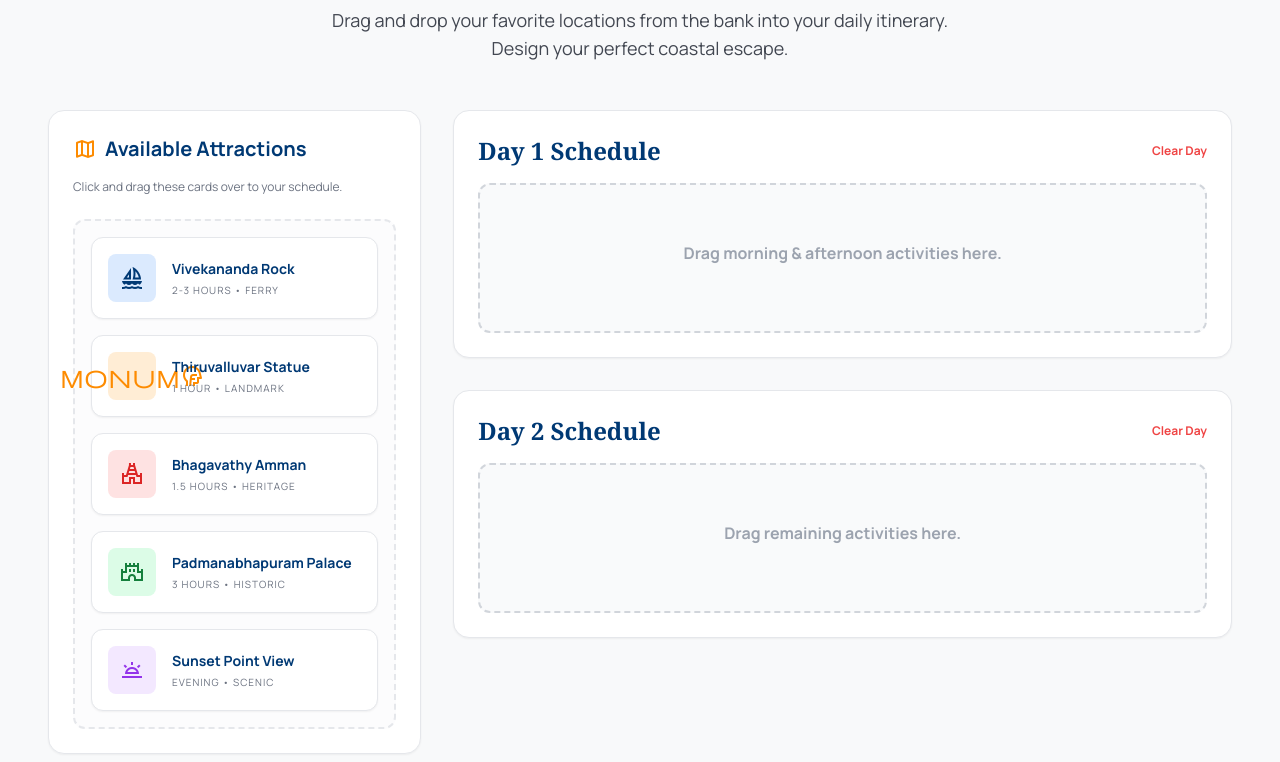
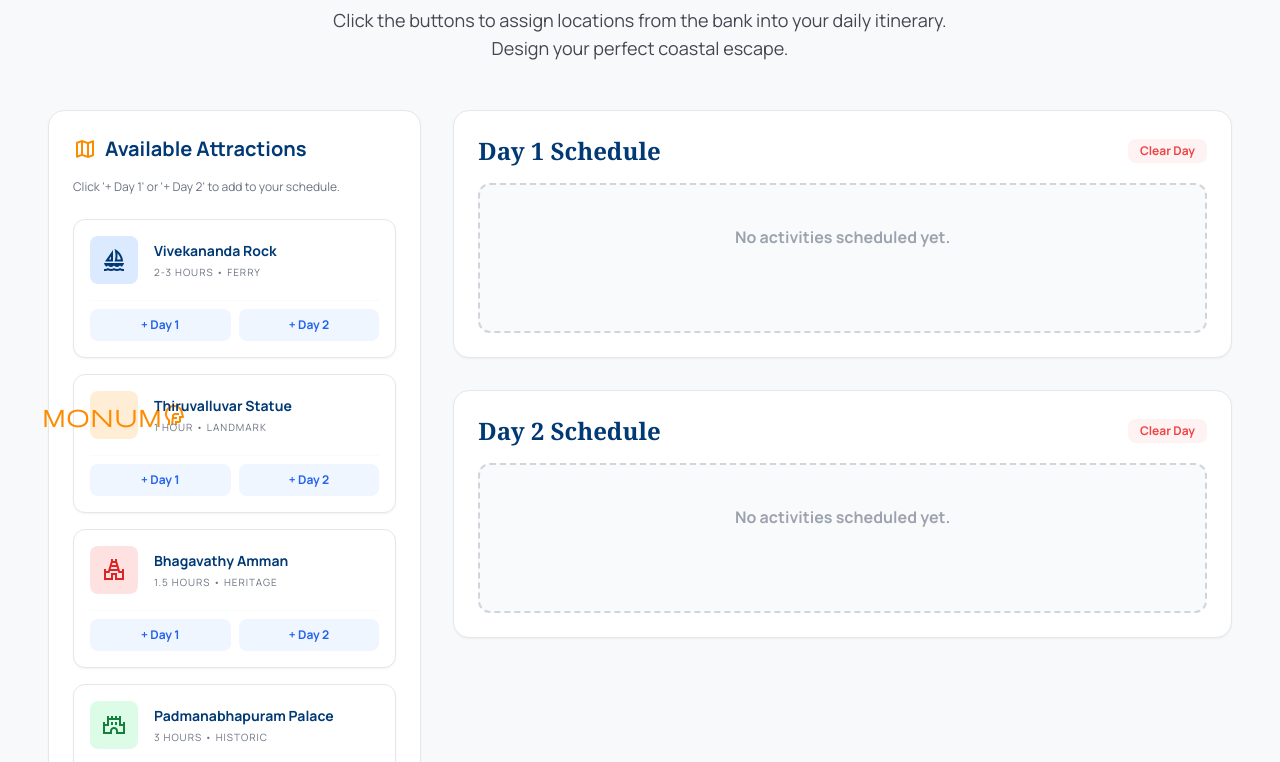
Before and after one commit to ParvathiDev23/kanyakumari-portal, a website: page planner.html in a window 1280 px wide. Shown: the part 186-948 px from the top of the page. Drawn offline with nearby package versions, Linux system fonts and the light colour scheme.

```diff
--- a/planner.html
+++ b/planner.html
@@ -8,8 +8,6 @@
     <script src="https://cdn.tailwindcss.com?plugins=forms,container-queries"></script>
     <script src="https://cdn.jsdelivr.net/npm/@supabase/supabase-js@2"></script>
 
-    <script src="https://cdn.jsdelivr.net/npm/sortablejs@latest/Sortable.min.js"></script>
-
     <link href="https://fonts.googleapis.com/css2?family=Noto+Serif:wght@400;700&family=Manrope:wght@300;400;500;600;700;800&display=swap" rel="stylesheet"/>
     <link href="https://fonts.googleapis.com/css2?family=Material+Symbols+Outlined:wght,FILL@100..700,0..1&display=swap" rel="stylesheet"/>
     <script id="tailwind-config">
@@ -17,15 +15,8 @@
     </script>
     <style>
         .material-symbols-outlined { font-variation-settings: 'FILL' 0, 'wght' 400, 'GRAD' 0, 'opsz' 24; vertical-align: middle;}
-
-        /* SortableJS specific styling */
-        .draggable-item { cursor: grab; }
-        .draggable-item:active { cursor: grabbing; }
-        .drop-zone { min-height: 150px; transition: all 0.3s ease; }
-
-        /* The style of the card while you are holding it */
-        .sortable-ghost { opacity: 0.4; background-color: #f0f7ff; border: 2px dashed #003974; }
-        .sortable-drag { box-shadow: 0 20px 25px -5px rgb(0 0 0 / 0.1), 0 8px 10px -6px rgb(0 0 0 / 0.1); cursor: grabbing !important; }
+        /* Smooth transitions for moving cards */
+        .itinerary-card { transition: all 0.3s ease; }
     </style>
 </head>
 <body class="bg-surface font-body text-[#191c1d] overflow-x-hidden min-h-screen flex flex-col">
@@ -49,7 +40,7 @@
 
     <div class="mb-12 text-center max-w-2xl mx-auto">
         <h1 class="text-4xl md:text-5xl text-primary font-bold mb-4 font-headline">Interactive Trip Planner</h1>
-        <p class="text-on-surface-variant text-lg">Drag and drop your favorite locations from the bank into your daily itinerary. Design your perfect coastal escape.</p>
+        <p class="text-on-surface-variant text-lg">Click the buttons to assign locations from the bank into your daily itinerary. Design your perfect coastal escape.</p>
     </div>
 
     <div class="grid grid-cols-1 lg:grid-cols-12 gap-8 items-start">
@@ -59,11 +50,12 @@
                 <span class="material-symbols-outlined text-secondary-container">map</span>
                 Available Attractions
             </h2>
-            <p class="text-xs text-gray-500 mb-6">Click and drag these cards over to your schedule.</p>
+            <p class="text-xs text-gray-500 mb-6">Click '+ Day 1' or '+ Day 2' to add to your schedule.</p>
 
-            <div id="source-zone" class="drop-zone space-y-4 rounded-xl border-2 border-dashed border-gray-200 p-4 bg-gray-50/50">
+            <div id="source-zone" class="space-y-4 min-h-[150px]">
 
-                <div class="draggable-item bg-white p-4 rounded-xl border border-gray-200 shadow-sm flex gap-4 items-center">
+                <div id="card-rock" class="itinerary-card bg-white p-4 rounded-xl border border-gray-200 shadow-sm flex flex-col gap-3">
+                    <div class="flex gap-4 items-center">
                         <div class="w-12 h-12 rounded-lg bg-blue-100 flex items-center justify-center shrink-0 text-primary">
                             <span class="material-symbols-outlined">sailing</span>
                         </div>
@@ -72,8 +64,14 @@
                             <p class="text-[10px] text-gray-500 uppercase tracking-widest mt-1">2-3 Hours • Ferry</p>
                         </div>
                     </div>
+                    <div class="action-buttons flex gap-2 border-t border-gray-50 pt-2 mt-1">
+                        <button onclick="moveCard('card-rock', 'day1-zone')" class="flex-1 bg-blue-50 text-blue-600 hover:bg-blue-100 py-2 rounded-lg text-xs font-bold transition-colors">+ Day 1</button>
+                        <button onclick="moveCard('card-rock', 'day2-zone')" class="flex-1 bg-blue-50 text-blue-600 hover:bg-blue-100 py-2 rounded-lg text-xs font-bold transition-colors">+ Day 2</button>
+                    </div>
+                </div>
 
-                <div class="draggable-item bg-white p-4 rounded-xl border border-gray-200 shadow-sm flex gap-4 items-center">
+                <div id="card-statue" class="itinerary-card bg-white p-4 rounded-xl border border-gray-200 shadow-sm flex flex-col gap-3">
+                    <div class="flex gap-4 items-center">
                         <div class="w-12 h-12 rounded-lg bg-orange-100 flex items-center justify-center shrink-0 text-secondary-container">
                             <span class="material-symbols-outlined">monument</span>
                         </div>
@@ -82,8 +80,14 @@
                             <p class="text-[10px] text-gray-500 uppercase tracking-widest mt-1">1 Hour • Landmark</p>
                         </div>
                     </div>
+                    <div class="action-buttons flex gap-2 border-t border-gray-50 pt-2 mt-1">
+                        <button onclick="moveCard('card-statue', 'day1-zone')" class="flex-1 bg-blue-50 text-blue-600 hover:bg-blue-100 py-2 rounded-lg text-xs font-bold transition-colors">+ Day 1</button>
+                        <button onclick="moveCard('card-statue', 'day2-zone')" class="flex-1 bg-blue-50 text-blue-600 hover:bg-blue-100 py-2 rounded-lg text-xs font-bold transition-colors">+ Day 2</button>
+                    </div>
+                </div>
 
-                <div class="draggable-item bg-white p-4 rounded-xl border border-gray-200 shadow-sm flex gap-4 items-center">
+                <div id="card-temple" class="itinerary-card bg-white p-4 rounded-xl border border-gray-200 shadow-sm flex flex-col gap-3">
+                    <div class="flex gap-4 items-center">
                         <div class="w-12 h-12 rounded-lg bg-red-100 flex items-center justify-center shrink-0 text-red-600">
                             <span class="material-symbols-outlined">temple_hindu</span>
                         </div>
@@ -92,8 +96,14 @@
                             <p class="text-[10px] text-gray-500 uppercase tracking-widest mt-1">1.5 Hours • Heritage</p>
                         </div>
                     </div>
+                    <div class="action-buttons flex gap-2 border-t border-gray-50 pt-2 mt-1">
+                        <button onclick="moveCard('card-temple', 'day1-zone')" class="flex-1 bg-blue-50 text-blue-600 hover:bg-blue-100 py-2 rounded-lg text-xs font-bold transition-colors">+ Day 1</button>
+                        <button onclick="moveCard('card-temple', 'day2-zone')" class="flex-1 bg-blue-50 text-blue-600 hover:bg-blue-100 py-2 rounded-lg text-xs font-bold transition-colors">+ Day 2</button>
+                    </div>
+                </div>
 
-                <div class="draggable-item bg-white p-4 rounded-xl border border-gray-200 shadow-sm flex gap-4 items-center">
+                <div id="card-palace" class="itinerary-card bg-white p-4 rounded-xl border border-gray-200 shadow-sm flex flex-col gap-3">
+                    <div class="flex gap-4 items-center">
                         <div class="w-12 h-12 rounded-lg bg-green-100 flex items-center justify-center shrink-0 text-green-700">
                             <span class="material-symbols-outlined">castle</span>
                         </div>
@@ -102,14 +112,9 @@
                             <p class="text-[10px] text-gray-500 uppercase tracking-widest mt-1">3 Hours • Historic</p>
                         </div>
                     </div>
-
-                <div class="draggable-item bg-white p-4 rounded-xl border border-gray-200 shadow-sm flex gap-4 items-center">
-                    <div class="w-12 h-12 rounded-lg bg-purple-100 flex items-center justify-center shrink-0 text-purple-600">
-                        <span class="material-symbols-outlined">wb_twilight</span>
-                    </div>
-                    <div>
-                        <h3 class="font-bold text-primary text-sm">Sunset Point View</h3>
-                        <p class="text-[10px] text-gray-500 uppercase tracking-widest mt-1">Evening • Scenic</p>
+                    <div class="action-buttons flex gap-2 border-t border-gray-50 pt-2 mt-1">
+                        <button onclick="moveCard('card-palace', 'day1-zone')" class="flex-1 bg-blue-50 text-blue-600 hover:bg-blue-100 py-2 rounded-lg text-xs font-bold transition-colors">+ Day 1</button>
+                        <button onclick="moveCard('card-palace', 'day2-zone')" class="flex-1 bg-blue-50 text-blue-600 hover:bg-blue-100 py-2 rounded-lg text-xs font-bold transition-colors">+ Day 2</button>
                     </div>
                 </div>
 
@@ -121,20 +126,20 @@
             <div class="bg-white p-6 rounded-2xl shadow-sm border border-gray-200">
                 <div class="flex justify-between items-center mb-4">
                     <h2 class="text-2xl font-bold text-primary font-headline">Day 1 Schedule</h2>
-                    <button onclick="clearZone('day1-zone')" class="text-xs text-red-500 hover:text-red-700 font-bold">Clear Day</button>
+                    <button onclick="clearZone('day1-zone')" class="text-xs text-red-500 hover:text-red-700 font-bold px-3 py-1 bg-red-50 rounded-lg">Clear Day</button>
                 </div>
-                <div id="day1-zone" class="drop-zone space-y-4 rounded-xl border-2 border-dashed border-gray-300 p-6 bg-gray-50 relative">
-                    <p class="text-center text-gray-400 font-bold empty-msg pointer-events-none my-8">Drag morning & afternoon activities here.</p>
+                <div id="day1-zone" class="space-y-4 rounded-xl border-2 border-dashed border-gray-300 p-6 bg-gray-50 relative min-h-[150px]">
+                    <p class="text-center text-gray-400 font-bold empty-msg pointer-events-none mt-4">No activities scheduled yet.</p>
                 </div>
             </div>
 
             <div class="bg-white p-6 rounded-2xl shadow-sm border border-gray-200">
                 <div class="flex justify-between items-center mb-4">
                     <h2 class="text-2xl font-bold text-primary font-headline">Day 2 Schedule</h2>
-                    <button onclick="clearZone('day2-zone')" class="text-xs text-red-500 hover:text-red-700 font-bold">Clear Day</button>
+                    <button onclick="clearZone('day2-zone')" class="text-xs text-red-500 hover:text-red-700 font-bold px-3 py-1 bg-red-50 rounded-lg">Clear Day</button>
                 </div>
-                <div id="day2-zone" class="drop-zone space-y-4 rounded-xl border-2 border-dashed border-gray-300 p-6 bg-gray-50 relative">
-                    <p class="text-center text-gray-400 font-bold empty-msg pointer-events-none my-8">Drag remaining activities here.</p>
+                <div id="day2-zone" class="space-y-4 rounded-xl border-2 border-dashed border-gray-300 p-6 bg-gray-50 relative min-h-[150px]">
+                    <p class="text-center text-gray-400 font-bold empty-msg pointer-events-none mt-4">No activities scheduled yet.</p>
                 </div>
             </div>
 
@@ -149,52 +154,58 @@
 </footer>
 
 <script>
-    // Configuration that allows all three lists to share items
-    const sortableConfig = {
-        group: 'shared-itinerary', // This tells Sortable they are connected
-        animation: 150, // Smooth sliding animation in milliseconds
-        ghostClass: 'sortable-ghost', // The CSS class applied to the placeholder
-        dragClass: 'sortable-drag', // The CSS class applied to the floating card
-        onEnd: function (evt) {
-            // Runs every time you drop an item
+    function moveCard(cardId, targetZoneId) {
+        const card = document.getElementById(cardId);
+        const targetZone = document.getElementById(targetZoneId);
+
+        if (!card || !targetZone) return;
+
+        // 1. Change the buttons based on where the card is going
+        const btnContainer = card.querySelector('.action-buttons');
+
+        if (targetZoneId === 'source-zone') {
+            // If moving back to source, show Day 1 / Day 2 buttons
+            btnContainer.innerHTML = `
+                <button onclick="moveCard('${cardId}', 'day1-zone')" class="flex-1 bg-blue-50 text-blue-600 hover:bg-blue-100 py-2 rounded-lg text-xs font-bold transition-colors">+ Day 1</button>
+                <button onclick="moveCard('${cardId}', 'day2-zone')" class="flex-1 bg-blue-50 text-blue-600 hover:bg-blue-100 py-2 rounded-lg text-xs font-bold transition-colors">+ Day 2</button>
+            `;
+        } else {
+            // If moving to an itinerary, show a Remove button
+            btnContainer.innerHTML = `
+                <button onclick="moveCard('${cardId}', 'source-zone')" class="w-full bg-red-50 text-red-500 hover:bg-red-100 py-2 rounded-lg text-xs font-bold transition-colors">- Remove from Schedule</button>
+            `;
+        }
+
+        // 2. Physically move the HTML element to the new zone
+        targetZone.appendChild(card);
+
+        // 3. Update the "Empty" messages
         checkEmptyStates();
     }
-    };
 
-    // Initialize the three zones
-    new Sortable(document.getElementById('source-zone'), sortableConfig);
-    new Sortable(document.getElementById('day1-zone'), sortableConfig);
-    new Sortable(document.getElementById('day2-zone'), sortableConfig);
-
-    // Helper: Show/Hide the "Drag items here" placeholder text
     function checkEmptyStates() {
         ['source-zone', 'day1-zone', 'day2-zone'].forEach(zoneId => {
             const zone = document.getElementById(zoneId);
-            if (!zone) return;
-
             const msg = zone.querySelector('.empty-msg');
-            const itemsCount = zone.querySelectorAll('.draggable-item').length;
+            const itemsCount = zone.querySelectorAll('.itinerary-card').length;
 
             if(msg) {
-                // If there are cards in the zone, hide the empty text.
                 msg.style.display = itemsCount > 0 ? 'none' : 'block';
             }
         });
     }
 
-    // Helper: Move items from a Day back to the Source bucket using a button
     function clearZone(zoneId) {
         const zone = document.getElementById(zoneId);
-        const source = document.getElementById('source-zone');
-        const items = zone.querySelectorAll('.draggable-item');
+        const cards = zone.querySelectorAll('.itinerary-card');
 
-        items.forEach(item => {
-            source.appendChild(item);
+        // Send every card in this zone back to the source
+        cards.forEach(card => {
+            moveCard(card.id, 'source-zone');
         });
-        checkEmptyStates();
     }
 
-    // Run once on load to set up the empty messages
+    // Initialize messages on load
     checkEmptyStates();
 </script>
 
```
Lines whose indentation alone changed are shown as unchanged.
